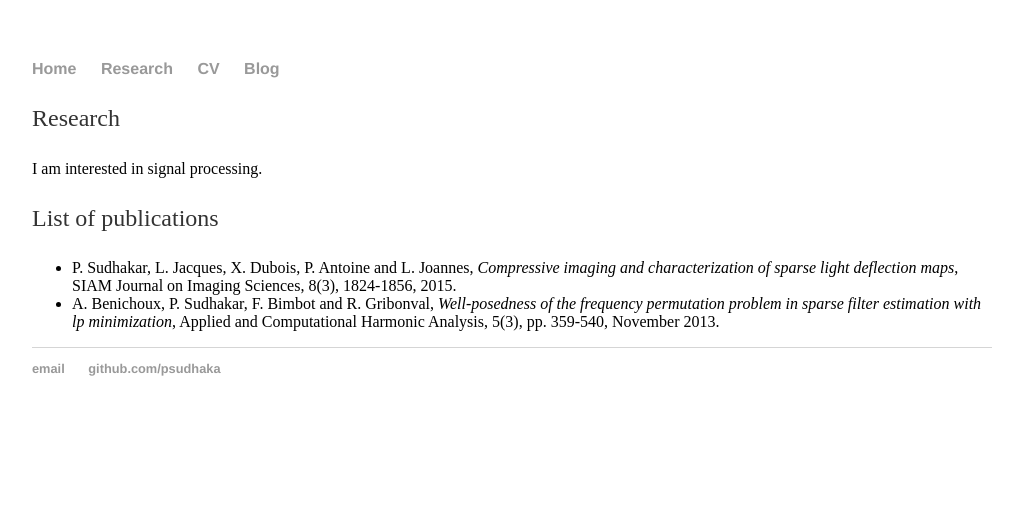
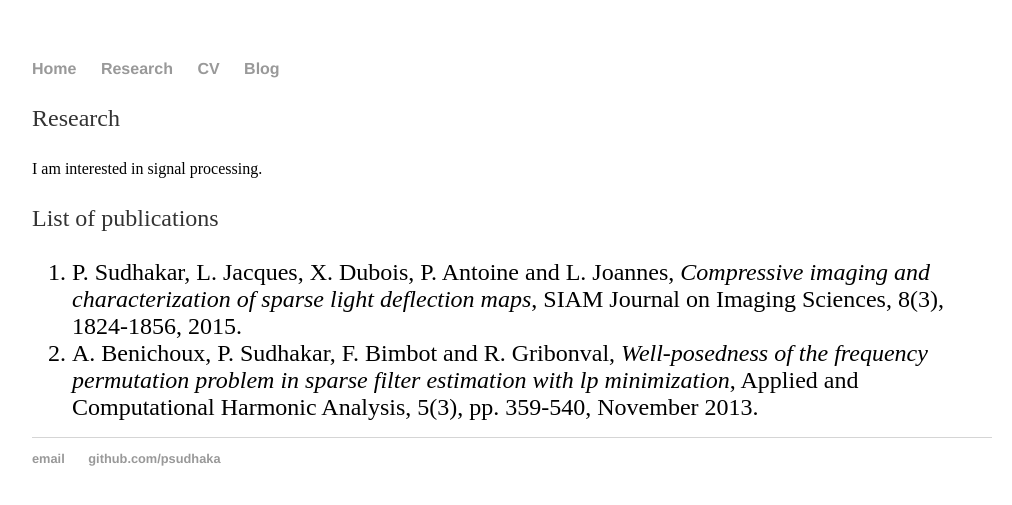
Before and after one commit to psudhaka/psudhaka.github.io, a Jekyll site: the page built from research.html, in a window 1280 px wide. Shown: the top 505 px of the page, without its empty margins (128-1140 px from the left). Built offline with Jekyll 4.4.1, drawn with Linux system fonts in a browser that asks for light colours.

Commit message:
Update research.html

```diff
--- a/research.html
+++ b/research.html
@@ -6,11 +6,11 @@
   <p>Research</p>
   <body>I am interested in signal processing. </body>
 	<p>List of publications</p>
-	<ul class="a">
+	<ol class="a">
 
     <li>P. Sudhakar, L. Jacques, X. Dubois, P. Antoine and L. Joannes, <i> Compressive imaging and characterization of sparse light deflection maps</i>, SIAM Journal on Imaging Sciences, 8(3), 1824-1856, 2015.</li>
     <li>A. Benichoux, P. Sudhakar, F. Bimbot and R. Gribonval, <i>Well-posedness of the frequency permutation problem in sparse filter estimation with lp minimization</i>, Applied and Computational Harmonic Analysis, 5(3), pp. 359-540, November 2013.</li>
 
-	</ul>
+	</ol>
 
 </div><!-- /.blurb -->
```
